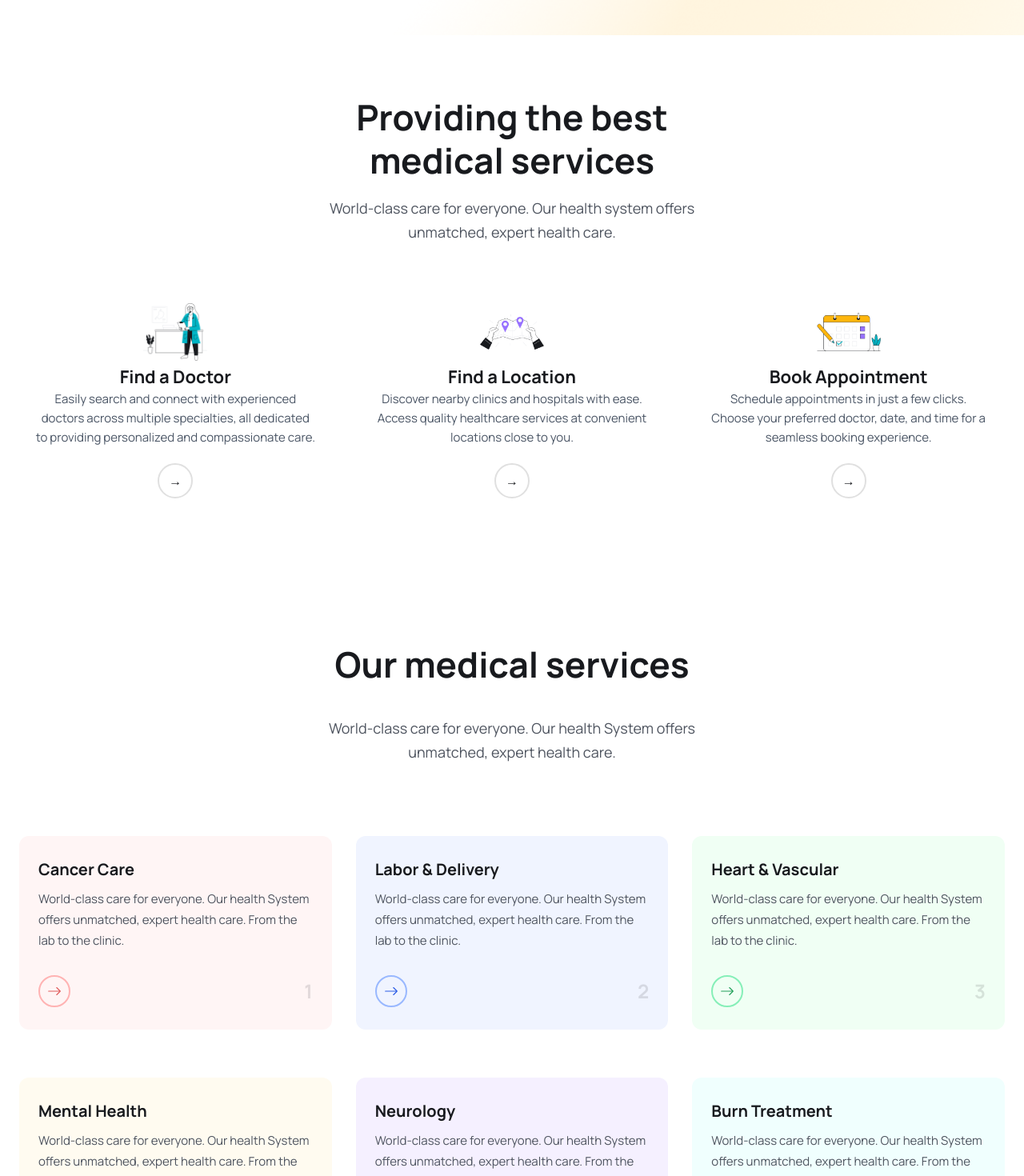
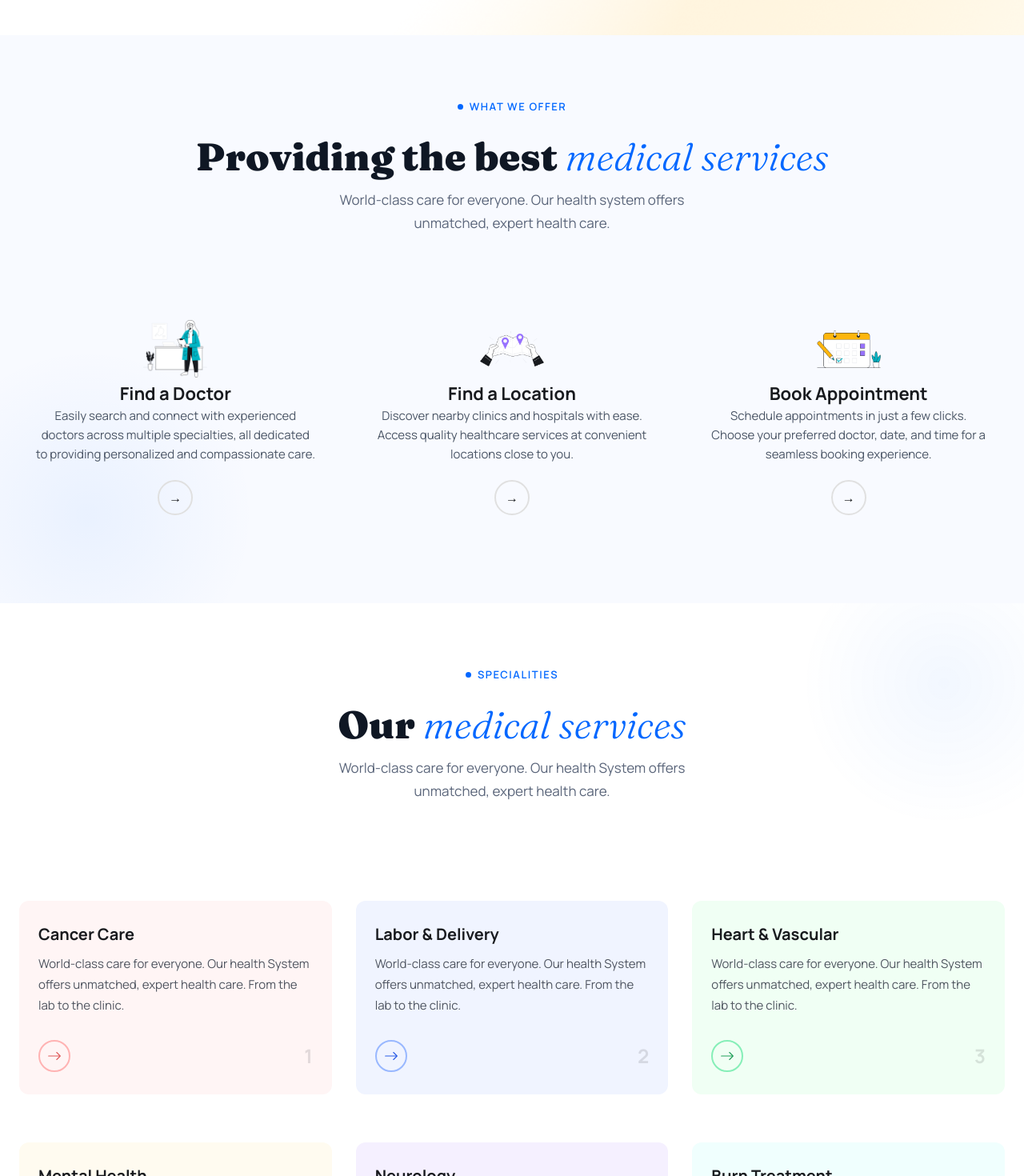
Before and after one commit to Arunabh-Sen/medicare-application-minor-project, a React (Vite) app in the folder frontend/: page / in a window 1280 px wide. Shown: the part 700-2170 px from the top of the page at 80% size. Built offline with nearby package versions, Linux system fonts and the light colour scheme.

Commit message:
modified the home page

```diff
--- a/frontend/src/index.css
+++ b/frontend/src/index.css
@@ -475,6 +475,76 @@ section {
   color: white;
 }
 
+/* ========== HOME PAGE SECTION WRAPPERS ========== */
+
+.home__icon__section {
+  padding: 80px 0;
+  background: #f8faff;
+  position: relative;
+  overflow: hidden;
+}
+
+.home__icon__section::before {
+  content: "";
+  position: absolute;
+  bottom: -100px;
+  left: -100px;
+  width: 420px;
+  height: 420px;
+  border-radius: 50%;
+  background: radial-gradient(
+    circle,
+    rgba(0, 103, 255, 0.06) 0%,
+    transparent 70%
+  );
+  pointer-events: none;
+}
+
+.home__services__section {
+  padding: 80px 0;
+  background: #fff;
+  position: relative;
+  overflow: hidden;
+}
+
+.home__services__section::after {
+  content: "";
+  position: absolute;
+  top: -80px;
+  right: -80px;
+  width: 360px;
+  height: 360px;
+  border-radius: 50%;
+  background: radial-gradient(
+    circle,
+    rgba(0, 103, 255, 0.05) 0%,
+    transparent 70%
+  );
+  pointer-events: none;
+}
+
+.home__section__title {
+  font-family: "Fraunces", serif;
+  font-size: 48px;
+  font-weight: 900;
+  line-height: 1.1;
+  color: #0f1724;
+  margin-bottom: 14px;
+  margin-top: 10px;
+}
+
+@media (max-width: 1024px) {
+  .home__section__title {
+    font-size: 38px;
+  }
+}
+
+@media (max-width: 640px) {
+  .home__section__title {
+    font-size: 28px;
+  }
+}
+
 /* ========== SERVICES SECTION (Enhanced) ========== */
 
 .services__section__wrapper {
--- a/frontend/src/pages/Home.jsx
+++ b/frontend/src/pages/Home.jsx
@@ -120,7 +120,7 @@ const Home = () => {
     </section>
 
     {/* ── ICON CARDS ── */}
-    <section className="pt-0 pb-[80px]">
+    <section className="home__icon__section">
       <div className="container">
 
         <div
@@ -128,8 +128,14 @@ const Home = () => {
           className='reveal-fade-up flex flex-col items-center text-center'
           style={{ '--delay': '0ms' }}
         >
-          <h2 className="heading max-w-[400px]">Providing the best medical services</h2>
-          <p className="text__para max-w-[500px] mt-4">
+          <div className="services__eyebrow">
+            <span className="eyebrow__dot" />
+            <span>What We Offer</span>
+          </div>
+          <h2 className="home__section__title">
+            Providing the best <span className="title__highlight">medical services</span>
+          </h2>
+          <p className="services__subtitle">
             World-class care for everyone. Our health system offers unmatched, expert health care.
           </p>
         </div>
@@ -162,7 +168,7 @@ const Home = () => {
     </section>
 
     {/* ── SERVICE ITEMS ── */}
-    <section className="pt-[40px] pb-[80px]">
+    <section className="home__services__section">
       <div className="container">
 
         <div
@@ -170,8 +176,14 @@ const Home = () => {
           className='reveal-fade-up flex flex-col items-center text-center services__section__top'
           style={{ '--delay': '0ms' }}
         >
-          <h2 className="heading">Our medical services</h2>
-          <p className="text__para max-w-[500px] mt-4">
+          <div className="services__eyebrow">
+            <span className="eyebrow__dot" />
+            <span>Specialities</span>
+          </div>
+          <h2 className="home__section__title">
+            Our <span className="title__highlight">medical services</span>
+          </h2>
+          <p className="services__subtitle">
             World-class care for everyone. Our health System offers unmatched, expert health care.
           </p>
         </div>
```
